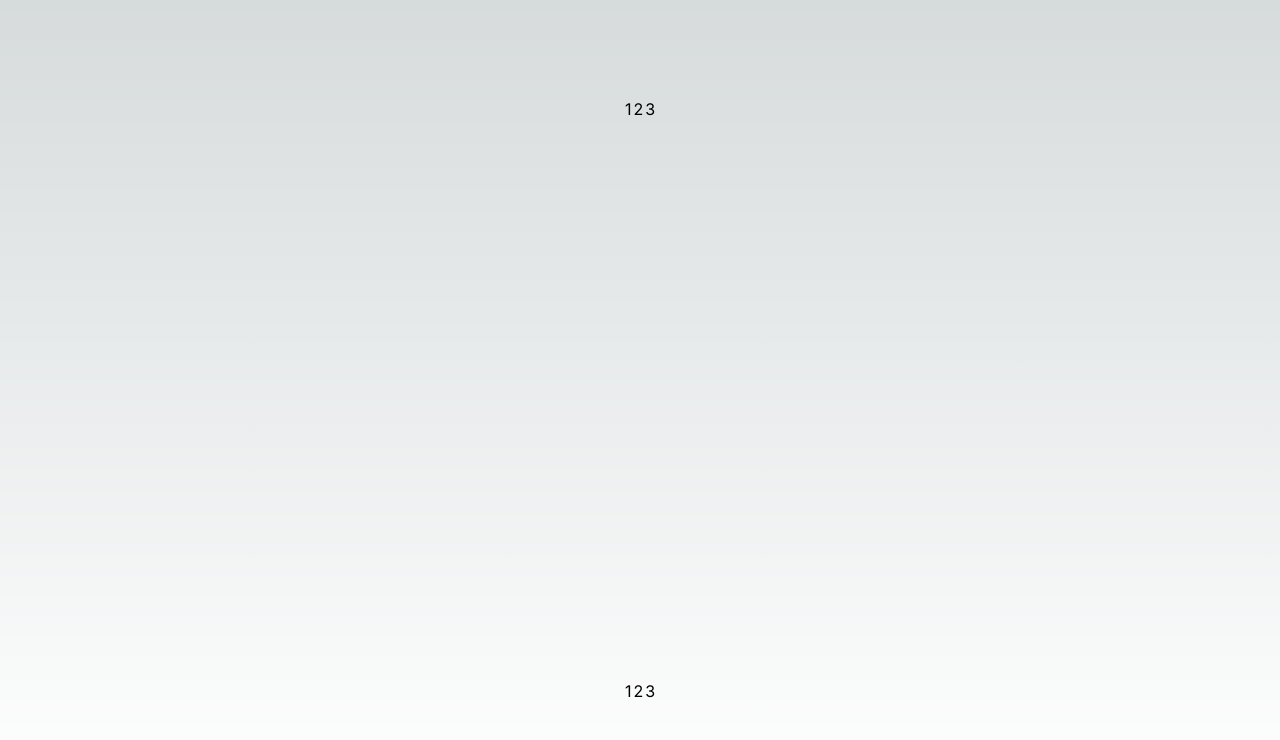
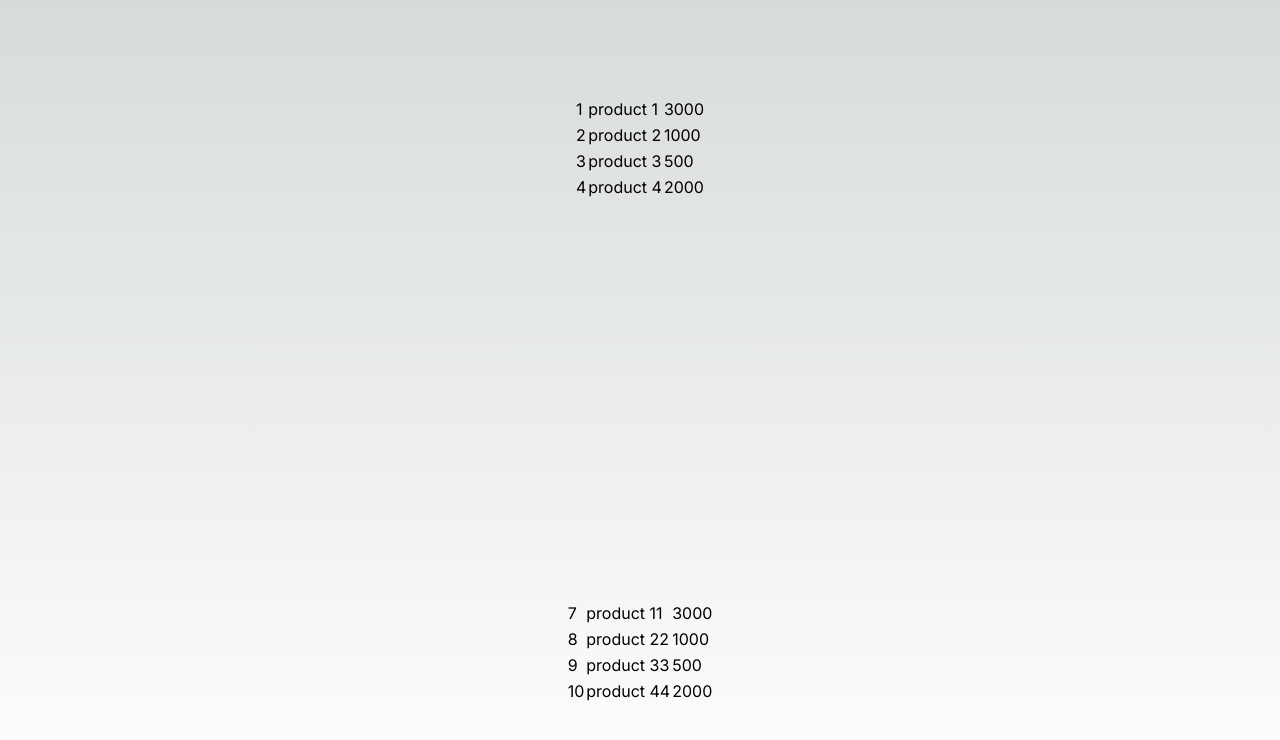
Before and after one commit to htimnak/HomeWorkNextJs, a Next.js app: page / in a window 1280 px wide. Shown: the top 740 px of the page. Built offline with nearby package versions, Linux system fonts and the light colour scheme.

Commit message:
this is simple props pass to component Mytable

```diff
--- a/src/components/MyTable.tsx
+++ b/src/components/MyTable.tsx
@@ -1,27 +1,28 @@
-export default function MyTable(){
+export default function MyTable({myData}){
+    console.log(myData);
     return (
-        <>
+
             <table>
                 <tbody>
-                <tr>
-                    <td>1</td>
-                    <td>2</td>
-                    <td>3</td>
 
-                </tr>
+                    {
+                        myData.map((item,index)=>{
+                            return(
+                                <tr>
+                                    <td>{item.ID}</td>
+                                    <td>{item.name}</td>
+                                    <td>{item.price}</td>
+                                </tr>
+
+                            )
+                        })
+                    }
+
+
                 </tbody>
             </table>
-            <table>
-                <tbody>
-                <tr>
-                    <td>1</td>
-                    <td>2</td>
-                    <td>3</td>
 
-                </tr>
-                </tbody>
-            </table>
-        </>
+
 
     )
 
--- a/src/pages/index.tsx
+++ b/src/pages/index.tsx
@@ -4,11 +4,24 @@ import MyTable from "../components/MyTable"
 const inter = Inter({ subsets: ['latin'] })
 
 export default function Home() {
+  let product = [
+    {ID: 1,name: "product 1",price: 3000},
+    {ID: 2,name: "product 2",price: 1000},
+    {ID: 3,name: "product 3",price: 500},
+    {ID: 4,name: "product 4",price: 2000},
+];
+  let product2 = [
+    {ID: 7,name: "product 11",price: 3000},
+    {ID: 8,name: "product 22",price: 1000},
+    {ID: 9,name: "product 33",price: 500},
+    {ID: 10,name: "product 44",price: 2000},
+  ];
   return (
     <main
       className={`flex min-h-screen flex-col items-center justify-between p-24 ${inter.className}`}
     >
-      <MyTable/>
+      <MyTable myData={product}/>
+      <MyTable myData={product2}/>
     </main>
   )
 }
```
